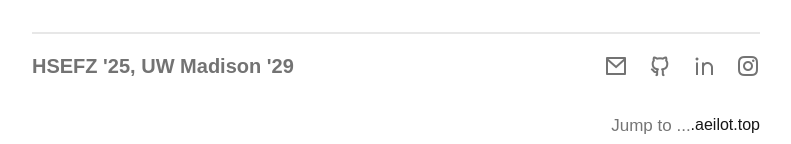
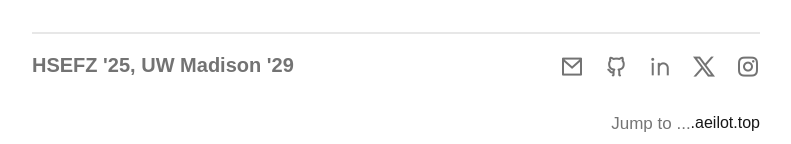
Before and after one commit to aeilot/home-page, a Next.js app: page / in a window 1280 px wide. Shown: the part 418-562 px from the top of the page, without its empty margins (244-1035 px from the left). Built offline with nearby package versions, Linux system fonts and the light colour scheme.

Commit message:
Update: Social Info

```diff
--- a/src/app/layout.js
+++ b/src/app/layout.js
@@ -61,7 +61,7 @@ export default function RootLayout({ children }) {
     <html lang="en">
       <head>
         <link
-          href="https://cdn.jsdelivr.net/npm/remixicon@2.5.0/fonts/remixicon.css"
+          href="https://cdn.jsdelivr.net/npm/remixicon@4.9.1/fonts/remixicon.css"
           rel="stylesheet"
         />
       </head>
--- a/src/app/page.js
+++ b/src/app/page.js
@@ -160,6 +160,9 @@ export default function Home() {
             <a href="https://www.linkedin.com/in/chenluo-d-85b37a33a/" target="_blank" rel="noopener noreferrer">
               <i className="ri-linkedin-line"></i>
             </a>
+            <a href="https://x.com/aeilot" target="_blank" rel="noopener noreferrer">
+              <i className="ri-twitter-x-line"></i>
+            </a>
             <a href="https://www.instagram.com/aeilotd/" target="_blank" rel="noopener noreferrer">
               <i className="ri-instagram-line"></i>
             </a>
```
